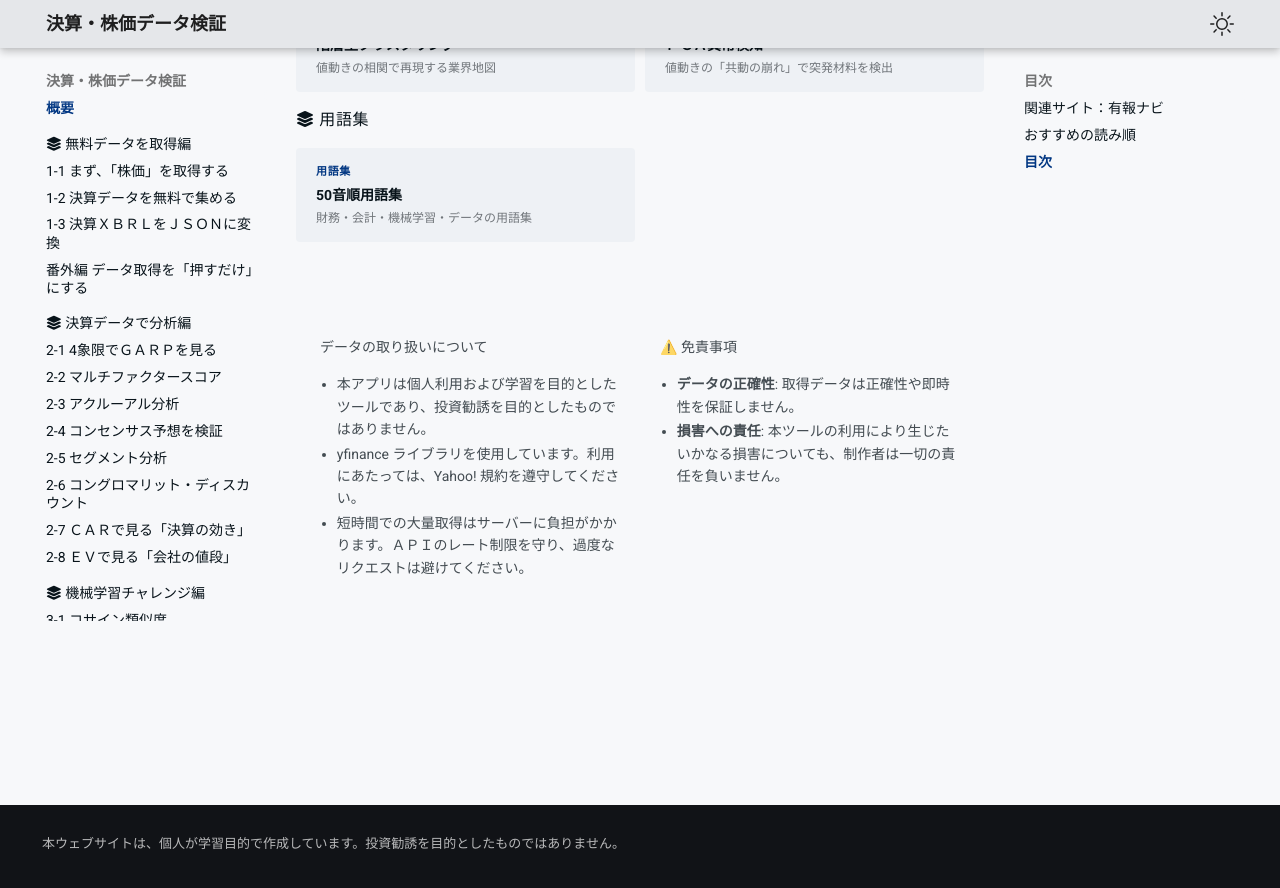
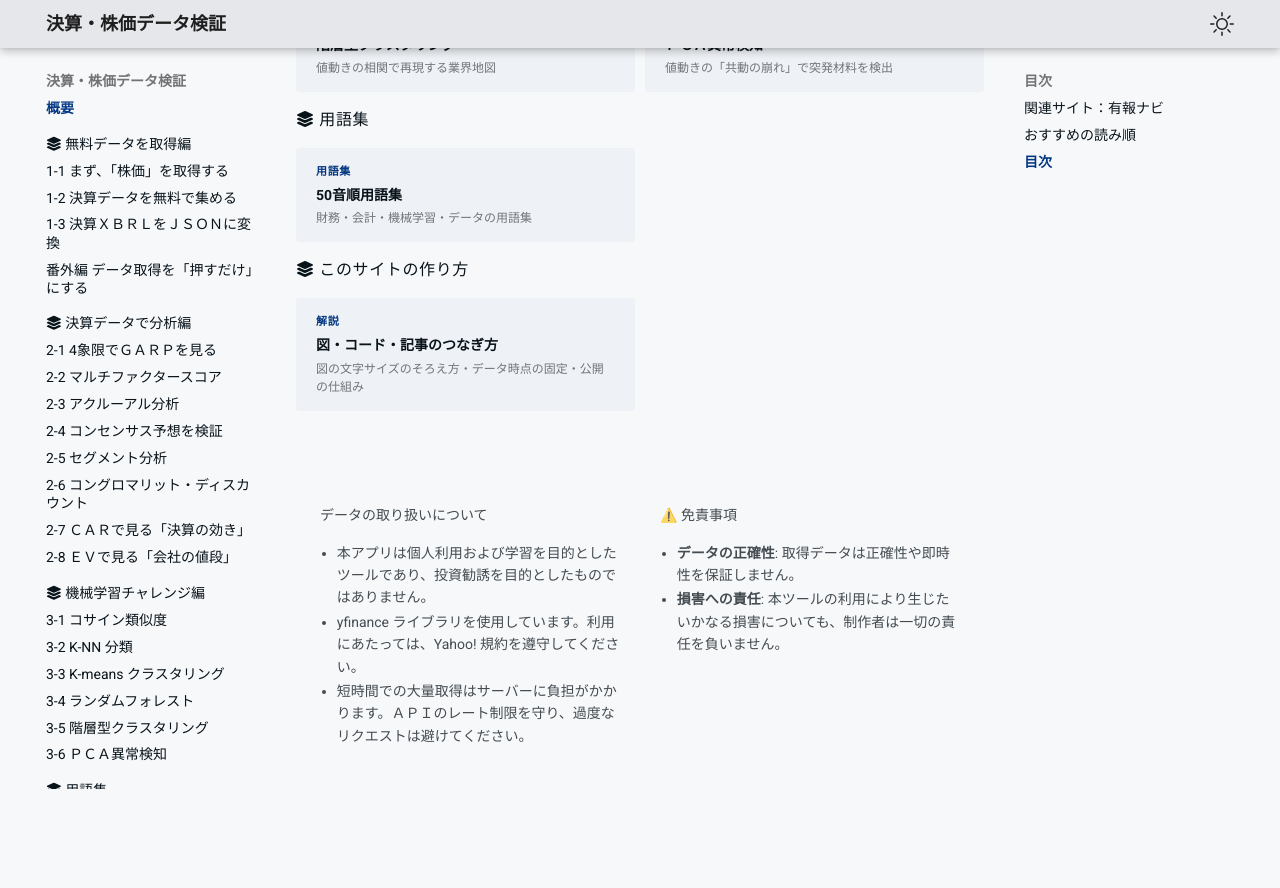
Before and after one commit to minnanosaiban/kessan-kabuka, an MkDocs documentation site: the page built from docs/index.md, in a window 1280 px wide and 900 px high, scrolled down 2291 px. Shown: the top 888 px of the window. Built offline with MkDocs 1.6.1 and Material for MkDocs 9.7.7, drawn with Linux system fonts in a browser that asks for light colours.

Commit message:
Update kessan-kabuka

```diff
--- a/docs/index.md
+++ b/docs/index.md
@@ -180,6 +180,15 @@ twitter_card: summary
 </a>
 </div>
 
+<p class="toc-phase-label"><i class="fa-solid fa-layer-group"></i> このサイトの作り方</p>
+<div class="toc-grid">
+<a href="../tech/kessan-kabuka/" class="toc-card">
+<span class="toc-card-num">解説</span>
+<span class="toc-card-title">図・コード・記事のつなぎ方</span>
+<span class="toc-card-desc">図の文字サイズのそろえ方・データ時点の固定・公開の仕組み</span>
+</a>
+</div>
+
 <div class="md-footer-note" style="margin-top: 3rem;">
   <div class="md-footer-note__section">
     <p class="md-footer-note__heading">データの取り扱いについて</p>
```
